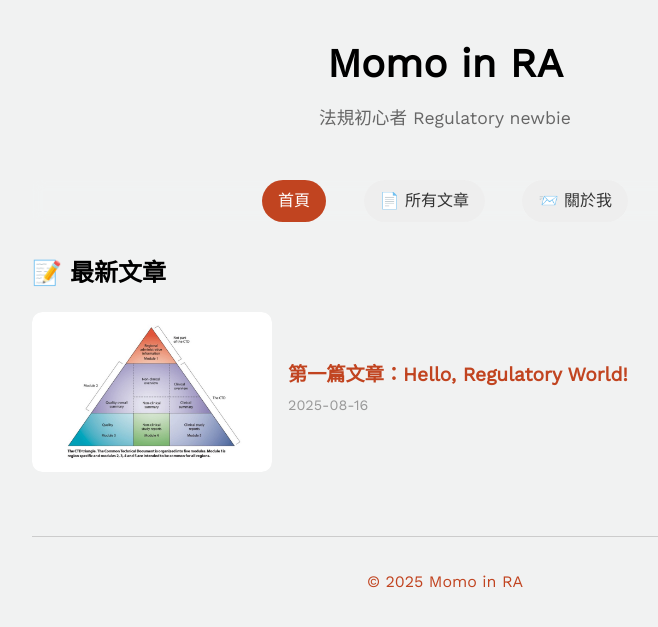
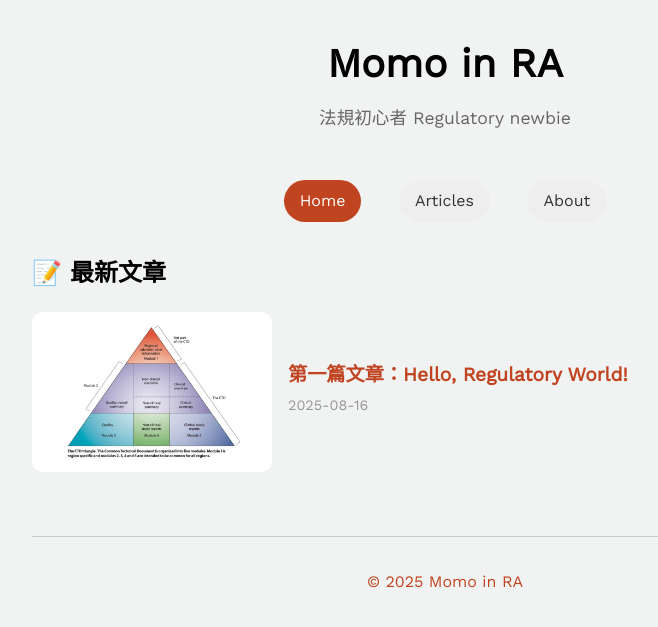
Before and after one commit to MomoInRA/github.io, a Jekyll site: the page built from index.md, in a window 1280 px wide. Shown: the top 627 px of the page, without its empty margins (195-853 px from the left). Built offline with Jekyll 4.4.1, drawn with Linux system fonts in a browser that asks for light colours.

Commit message:
Update default.html

```diff
--- a/_layouts/default.html
+++ b/_layouts/default.html
@@ -16,9 +16,9 @@
 
      <nav class="navbar">
   <ul>
-    <li><a href="{{ '/' | relative_url }}" class="{% if page.url == '/' %}active{% endif %}">首頁</a></li>
-    <li><a href="{{ '/all-posts.html' | relative_url }}" class="{% if page.url contains 'all-posts' %}active{% endif %}">📄 所有文章</a></li>
-    <li><a href="{{ '/about.html' | relative_url }}" class="{% if page.url contains 'about' %}active{% endif %}">📨 關於我</a></li>
+    <li><a href="{{ '/' | relative_url }}" class="{% if page.url == '/' %}active{% endif %}">Home</a></li>
+    <li><a href="{{ '/all-posts.html' | relative_url }}" class="{% if page.url contains 'all-posts' %}active{% endif %}">Articles</a></li>
+    <li><a href="{{ '/about.html' | relative_url }}" class="{% if page.url contains 'about' %}active{% endif %}">About</a></li>
   </ul>
 </nav>
 
```
